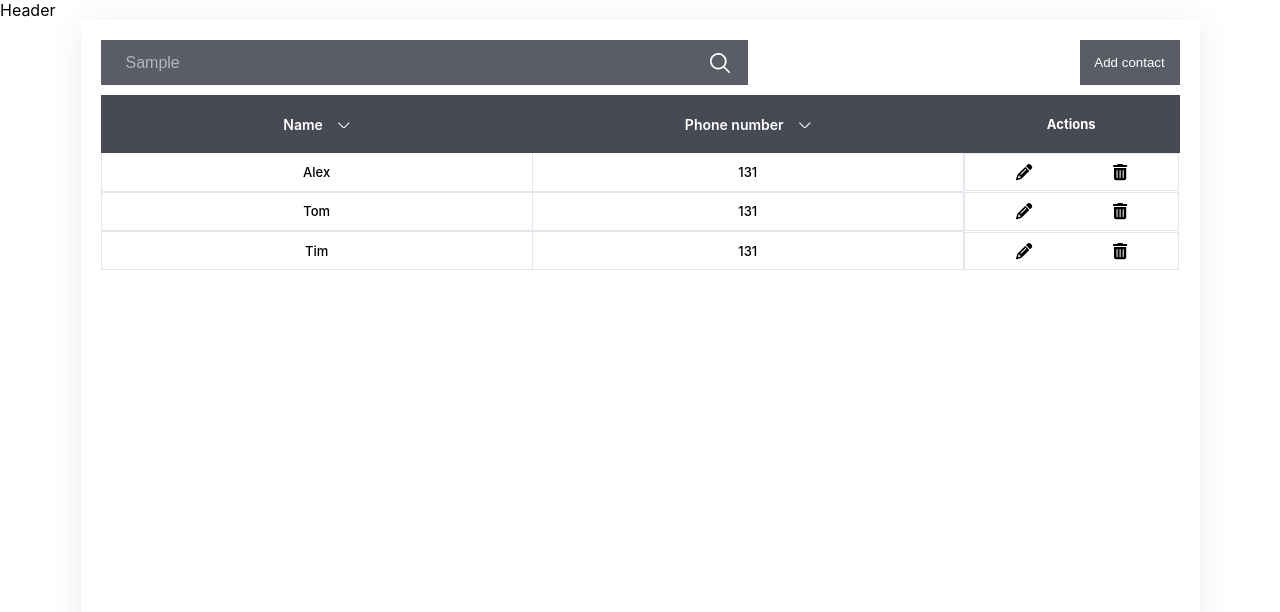
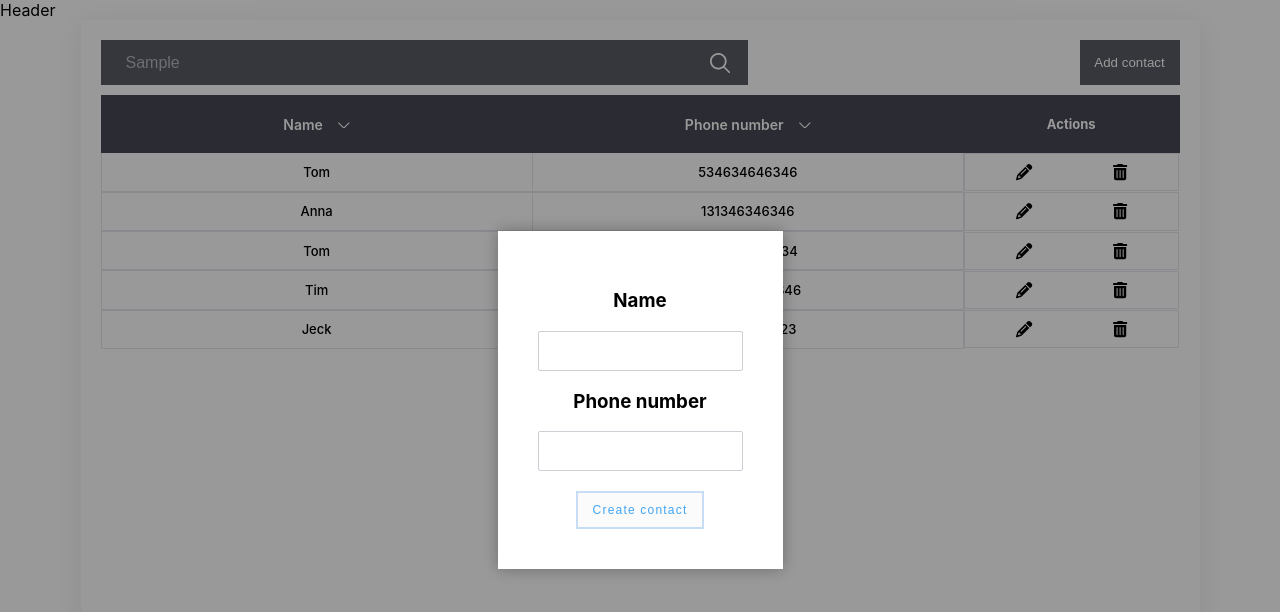
Before and after one commit to msseleznev/tos-test-task, a React (Create React App) app: page /contacts in a window 1280 px wide. Both pictures are taken after typing "Sample" into the empty fields and a click on the button "Add contact". Shown: the top 612 px of the page. Built offline with nearby package versions, Linux system fonts and the light colour scheme; data requests are answered from the project's data file.

Commit message:
Contact page: added create contact feature

```diff
--- a/server/db.json
+++ b/server/db.json
@@ -1,19 +1,29 @@
 {
   "contacts": [
     {
-      "id": "2",
-      "name": "Alex",
-      "phone": "131"
-    },
-    {
       "id": "3",
       "name": "Tom",
-      "phone": "131"
+      "phone": "534634646346"
     },
     {
       "id": "4",
+      "name": "Anna",
+      "phone": "131346346346"
+    },
+    {
+      "id": "11255f00-1714-11ed-8f9c-9bb8da018479",
+      "name": "Tom",
+      "phone": "434634634634"
+    },
+    {
+      "id": "165753c0-1714-11ed-8f9c-9bb8da018479",
       "name": "Tim",
-      "phone": "131"
+      "phone": "5346534636346"
+    },
+    {
+      "id": "2a90f080-1714-11ed-8f9c-9bb8da018479",
+      "name": "Jeck",
+      "phone": "352424523423"
     }
   ]
 }
--- a/src/ui/pages/Contacts/Contacts.tsx
+++ b/src/ui/pages/Contacts/Contacts.tsx
@@ -1,7 +1,12 @@
-import React, { useEffect } from 'react';
+import React, { useEffect, useState } from 'react';
 
-import { getContactsTC } from '../../../bll/contacts/contacts-reducer';
+import { v1 } from 'uuid';
+
+import { createContactTC, getContactsTC } from '../../../bll/contacts/contacts-reducer';
 import { useAppDispatch, useAppSelector } from '../../../hooks/hooks';
+import { Button } from '../../common/Button/Button';
+import { InputText } from '../../common/InputText/InputText';
+import Modal from '../../common/Modal/Modal';
 import { Search } from '../../common/Search/Search';
 import { Skeleton } from '../../common/Skeleton/Skeleton';
 import { SortItem } from '../../common/SortItem/SortItem';
@@ -14,6 +19,27 @@ export const Contacts: React.FC = () => {
   const isAppFetching = useAppSelector(state => state.app.isAppFetching);
   const dispatch = useAppDispatch();
 
+  const [modalActive, setModalActive] = useState<boolean>(false);
+  const [contactId, setContactId] = useState('');
+  const [contactName, setContactName] = useState('');
+  const [contactPhone, setContactPhone] = useState('');
+
+  const createPackHandler = (): void => {
+    if (!!contactName && !!contactPhone) {
+      dispatch(
+        createContactTC({ id: contactId, name: contactName, phone: contactPhone }),
+      );
+    }
+    setContactName('');
+    setContactPhone('');
+    setModalActive(false);
+  };
+
+  const addContactHandler = (): void => {
+    setModalActive(true);
+    setContactId(v1());
+  };
+
   useEffect(() => {
     dispatch(getContactsTC());
   }, []);
@@ -22,7 +48,12 @@ export const Contacts: React.FC = () => {
     <div className={style.content}>
       <div className={style.inputBlock}>
         <Search />
-        <input className={style.button} type="submit" value="Add contact" />
+        <input
+          className={style.button}
+          type="button"
+          value="Add contact"
+          onClick={addContactHandler}
+        />
       </div>
 
       <div className={style.tableBlock}>
@@ -46,6 +77,15 @@ export const Contacts: React.FC = () => {
           </tbody>
         </table>
       </div>
+      <Modal active={modalActive} setActive={setModalActive}>
+        <h3>Name</h3>
+        <InputText value={contactName} onChangeText={setContactName} />
+        <h3>Phone number</h3>
+        <InputText value={contactPhone} onChangeText={setContactPhone} />
+        <Button style={{ marginTop: 20 }} onClick={createPackHandler}>
+          Create contact
+        </Button>
+      </Modal>
     </div>
   );
 };
```
